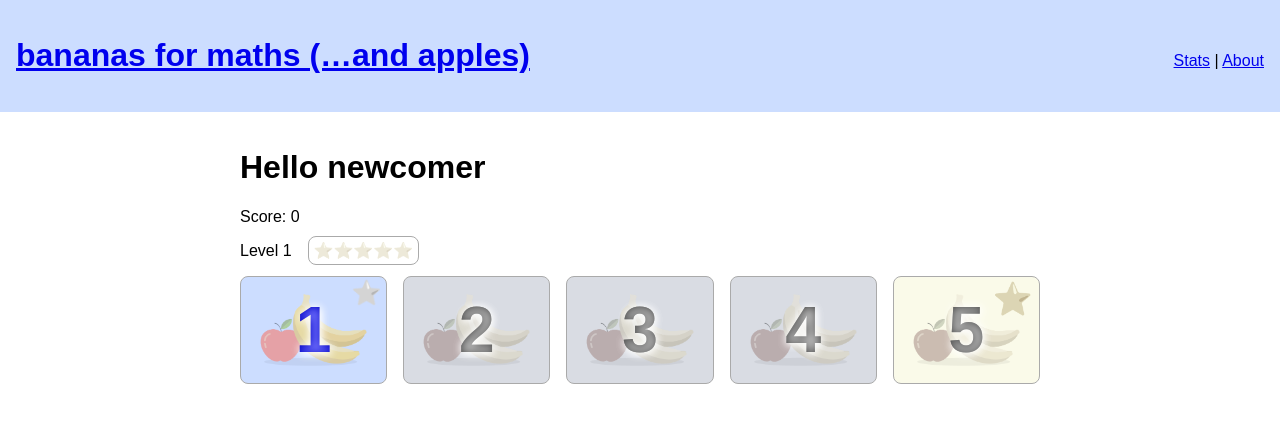
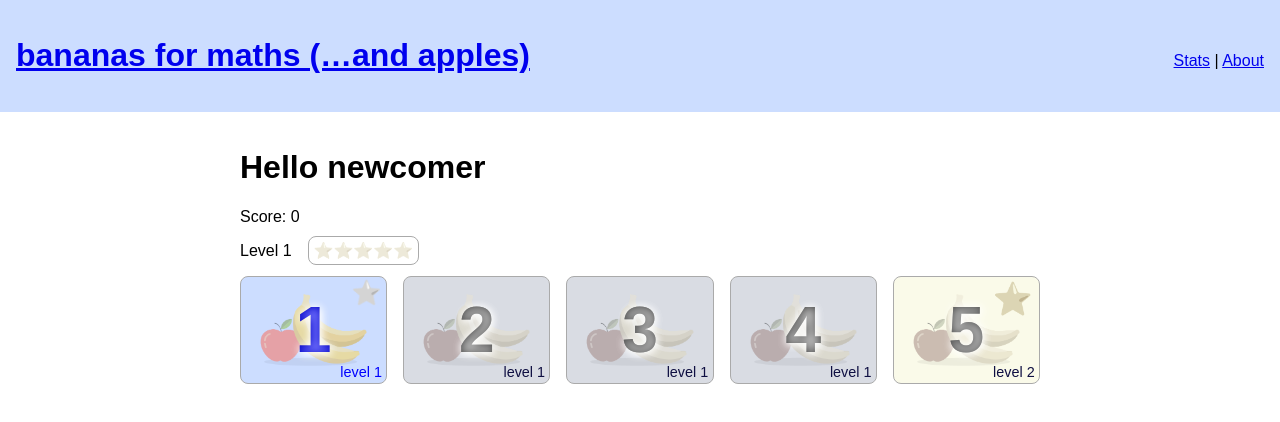
Before and after one commit to jacekkopecky/equations, a React (Vite) app: page / in a window 1280 px wide. Shown: the top 422 px of the page. Built offline with nearby package versions, Linux system fonts and the light colour scheme.

Commit message:
include easier levels
each batch: extra easy, normal, easy, normal, challenge

```diff
--- a/src/js/AppState.js
+++ b/src/js/AppState.js
@@ -45,7 +45,7 @@ export default class AppState {
   getAssignmentInformation(userLevel, n) {
     const challenge = (userLevel < this.topLevel) && (n % BATCH_SIZE === 0);
     const assignmentInfo = {
-      level: challenge ? userLevel + 1 : chooseLevel(userLevel),
+      level: challenge ? userLevel + 1 : chooseLevel(userLevel, n),
       n,
       challenge,
     };
@@ -157,9 +157,16 @@ export default class AppState {
   }
 }
 
-function chooseLevel(l) {
-  return l;
-  // todo give lower-level assignments too?
+function chooseLevel(l, n) {
+  const inBatch = n % BATCH_SIZE;
+  switch (inBatch) {
+  case 1:
+    return Math.max(1, Math.floor(l / 2));
+  case 3:
+    return Math.max(1, Math.floor(l * 0.8));
+  default:
+    return l;
+  }
 }
 
 // how many challenges at the given level are required to reach this level
--- a/src/js/components/App.css
+++ b/src/js/components/App.css
@@ -17,6 +17,7 @@
     0 0 0 #000,
     0.01em 0.02em 0.15em #fff;
   --assignment-bg: #cdf;
+  --assignment-level-fg: #00f;
   --assignment-challenge-bg: #ffa;
   --assignment-tick-correct: #0808;
   --assignment-tick-correct-shadow:
--- a/src/js/components/Overview.css
+++ b/src/js/components/Overview.css
@@ -56,6 +56,14 @@
   font-weight: bold;
 }
 
+#overview .assignment .level {
+  font-size: 0.9em;
+  position: absolute;
+  bottom: 0.2em;
+  right: 0.3em;
+  color: var(--assignment-level-fg);
+}
+
 #overview .assignment.done .n {
   font-size: 2em;
   position: absolute;
--- a/src/js/components/Overview.js
+++ b/src/js/components/Overview.js
@@ -71,7 +71,7 @@ function Assignment(props) {
 
   const canMakeChallenge = !isChallenge && !done && level < appState.topLevel;
 
-  const realLevel = makeChallenge ? level + 1 : level;
+  const realLevel = makeChallenge ? appState.level + 1 : level;
 
   const classes = ['assignment'];
   if (isChallenge || makeChallenge) classes.push('challenge');
@@ -88,6 +88,7 @@ function Assignment(props) {
         <img className="icon" src={image} alt="level icon" draggable="false" />
       ) }
       <span className="n">{ n }</span>
+      <span className="level">level { realLevel }</span>
     </>
   );
 
```
Also changed, not shown: 1 other file (tests, documents, lock files or other folders).
